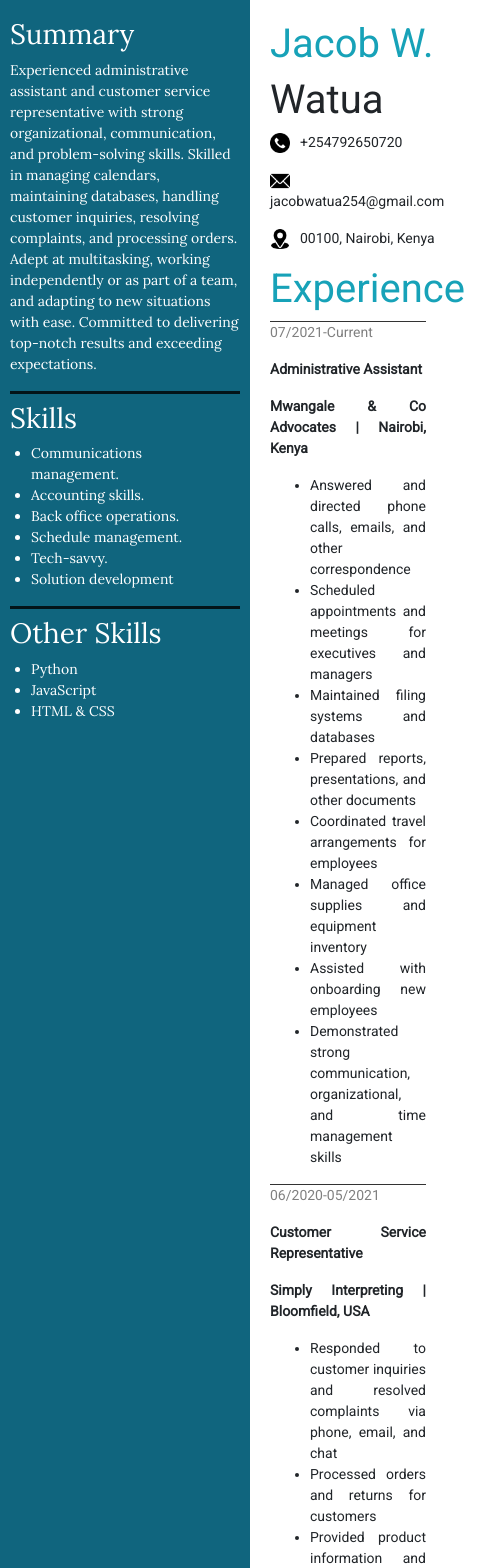
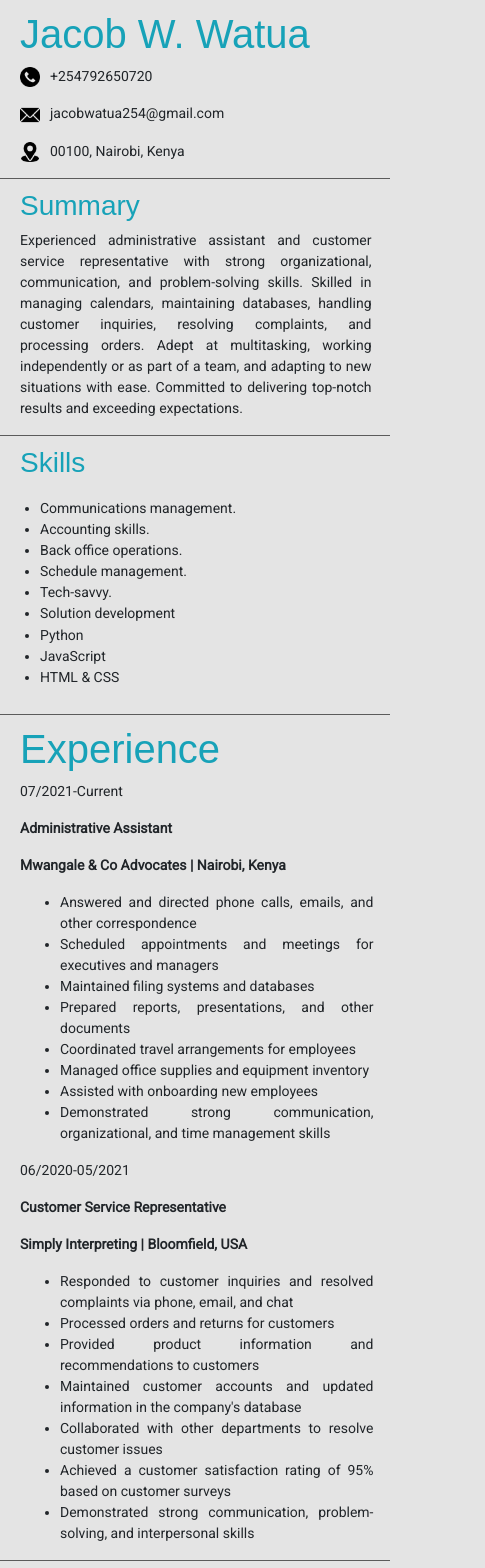
Before and after one commit to jacobwatua/myResume, a Vue app: page / in a window 390 px wide. Shown: the top 1568 px of the page, 485 px wide, since content can reach past the window. Built offline with nearby package versions, Linux system fonts and the light colour scheme.

Commit message:
New layout

```diff
--- a/src/App.vue
+++ b/src/App.vue
@@ -1,13 +1,27 @@
 <template>
-  <Resume />
+  <div class="app">
+    <CvHeader />
+    <CvSummary />
+    <Skills />
+    <Experience />
+    <Education />
+  </div>
 </template>
 
 <script>
-import Resume from "./components/resume.vue"
+import Education from "./components/education.vue";
+import Experience from "./components/experience.vue";
+import CvHeader from "./components/header.vue";
+import Skills from "./components/skills.vue";
+import CvSummary from "./components/summary.vue";
 export default {
   components : {
-    Resume
-  }
+    CvHeader,
+    CvSummary,
+    Skills,
+    Experience,
+    Education
+}
 }
 </script>
 
--- a/src/assets/main.css
+++ b/src/assets/main.css
@@ -7,68 +7,87 @@ body {
     font-size: 14px;
     text-align: justify;
     font-family: 'Roboto', sans-serif;
+    background-color: rgba(211, 211, 211,0.6);
+    text-align: justify;
 }
 
-.resume {
-    display: grid;
-    grid-template-columns: 250px 1fr;
-    margin: 0;
-}
-
-.side-bar {
-    padding: 10px;
-    background-color: #10657e;
-    color: white;
-    text-align: left;
-    font-family: 'Lato', sans-serif;
-    font-family: 'Lora', serif;
-}
-
-.side-bar div {
-    border-bottom: 3px rgba(0, 0, 0, 0.8) solid;
-    padding-top: 8px;
-}
-
-.side-bar .other-skills{
-    border-bottom: none;
-}
-
-.side-bar img {
-    width: 150px;
-    height: 150px;
-    border-radius: 50%;
-    display: block;
-    margin: 15px auto;
-}
-
-.side-bar ul li {
-    position: relative;
-    left: -10%;
-}
-
-.content {
-    padding: 20px;
-}
-
-.content > .header img{
+.header img{
     width: 20px;
     margin-right: 10px;
 }
 
 
-
-
-.grey {
-    color: gray;
-}
-
-.experience {
-    width: 80%;
-    border-top: 1px rgba(0, 0, 0, 0.8) solid;
+.experiences,
+.eductation,
+.header,
+.skills,
+.summary{
+    padding-left: 20px;
+    padding-top: 10px;
+    border-bottom: 1px solid rgba(0, 0, 0,0.6);
+    width: 90%;
+    margin: 0px auto;
 }
 
 
-.eductation {
-    border-top: 1px rgba(0, 0, 0, 0.8) solid;
+.summary p {
     width: 80%;
 }
+
+.skills {
+    display: flex;
+    flex-wrap: wrap;
+    align-items: center;
+}
+
+.skills div:last-child {
+    margin-left: 60px;
+    margin-top: -25px;
+}
+
+.skills div ul {
+    padding: 10px;
+    position: relative;
+    left: 10px;
+}
+
+.eductation {
+    border-bottom : none;
+}
+
+@media(max-width:900px) {
+    .experiences,
+    .eductation,
+    .header,
+    .skills,
+    .summary{
+        width: 100%;
+    }
+
+    .summary p {
+        width: 95%;
+    }
+
+    .experiences ul li {
+        width: 95%;
+    }
+}
+
+
+@media(max-width:650px) {
+    .skills {
+        display: flex;
+        flex-direction: column;
+        align-items: start;
+    }
+
+    .skills div:last-child {
+        margin-left: 0;
+        margin-top: -35px;
+    }
+}
+
+.text-info {
+    color: #007bff;
+    font-family: 'Montserrat', sans-serif;
+}
--- /dev/null
+++ b/src/components/education.vue
@@ -0,0 +1,18 @@
+<template>
+    <div class="eductation">
+        <h1 class="text-info">Education</h1>
+        <p class="grey">2021</p>
+        <p><b>Technical University of Mombasa | Mombasa Kenya</b></p>
+        <p>Bachelor of Business Administration: Accounting <br>Second Class Upper Division</p>
+    </div>
+</template>
+
+<script>
+export default {
+
+}
+</script>
+
+
+<style>
+</style>
--- /dev/null
+++ b/src/components/experience.vue
@@ -0,0 +1,53 @@
+<template>
+    <section class="experiences">
+        <h1 class="text-info experience-header">Experience</h1>
+        <div class="experience">
+            <div class="experienceHead">
+                <p class="grey">07/2021-Current</p>
+                <p class="role"><b>Administrative Assistant</b></p>
+                <p class="company"><b>Mwangale & Co Advocates | Nairobi, Kenya</b></p>
+            </div>
+            <div class="experience-roles">
+                <ul>
+                    <li>Answered and directed phone calls, emails, and other correspondence</li>
+                    <li>Scheduled appointments and meetings for executives and managers</li>
+                    <li>Maintained filing systems and databases</li>
+                    <li>Prepared reports, presentations, and other documents</li>
+                    <li>Coordinated travel arrangements for employees</li>
+                    <li>Managed office supplies and equipment inventory</li>
+                    <li>Assisted with onboarding new employees</li>
+                    <li>Demonstrated strong communication, organizational, and time management skills</li>
+                </ul>
+            </div>
+        </div>
+
+
+
+        <div class="experience">
+            <div class="experienceHead">
+                <p class="grey">06/2020-05/2021</p>
+                <p class="role"><b>Customer Service Representative</b></p>
+                <p class="company"><b>Simply Interpreting | Bloomfield, USA</b></p>
+            </div>
+            <div class="experience-roles">
+                <ul>
+                    <li>Responded to customer inquiries and resolved complaints via phone, email, and chat</li>
+                    <li>Processed orders and returns for customers</li>
+                    <li>Provided product information and recommendations to customers</li>
+                    <li>Maintained customer accounts and updated information in the company's database</li>
+                    <li>Collaborated with other departments to resolve customer issues</li>
+                    <li>Achieved a customer satisfaction rating of 95% based on customer surveys</li>
+                    <li>Demonstrated strong communication, problem-solving, and interpersonal skills</li>
+                </ul>
+            </div>
+        </div>
+    </section>
+</template>
+
+<script>
+export default {
+
+}
+</script>
+
+<style></style>
--- /dev/null
+++ b/src/components/header.vue
@@ -0,0 +1,17 @@
+<template>
+    <div class="header">
+        <h1 class="text-info">Jacob W. Watua</h1>
+        <p class="phone"><img src="../assets/images/phone-call.png" alt="icon">+254792650720</p>
+        <p class="email"><img src="../assets/images/email.png" alt="icon">jacobwatua254@gmail.com</p>
+        <p class="address"><img src="../assets/images/location.png" alt="icon">00100, Nairobi, Kenya</p>
+    </div>
+</template>
+
+<script>
+export default {
+}
+</script>
+
+<style>
+
+</style>
--- /dev/null
+++ b/src/components/skills.vue
@@ -0,0 +1,30 @@
+<template>
+    <div class="skills">
+        <div class="major-skills">
+            <h3 class="text-info">Skills</h3>
+            <ul>
+                <li>Communications management.</li>
+                <li>Accounting skills.</li>
+                <li>Back office operations.</li>
+                <li>Schedule management.</li>
+                <li>Tech-savvy.</li>
+                <li>Solution development</li>
+            </ul>
+        </div>
+        <div class="other-skills">
+            <ul>
+                <li>Python</li>
+                <li>JavaScript</li>
+                <li>HTML & CSS</li>
+            </ul>
+        </div>
+    </div>
+</template>
+
+<script>
+export default {
+
+}
+</script>
+
+<style></style>
--- /dev/null
+++ b/src/components/summary.vue
@@ -0,0 +1,14 @@
+<template>
+    <div class="summary">
+        <h3 class="text-info">Summary</h3>
+        <p>Experienced administrative assistant and customer service representative with strong organizational, communication, and problem-solving skills. Skilled in managing calendars, maintaining databases, handling customer inquiries, resolving complaints, and processing orders. Adept at multitasking, working independently or as part of a team, and adapting to new situations with ease. Committed to delivering top-notch results and exceeding expectations.</p>
+    </div>
+</template>
+
+<script>
+export default {
+
+}
+</script>
+
+<style></style>
```
